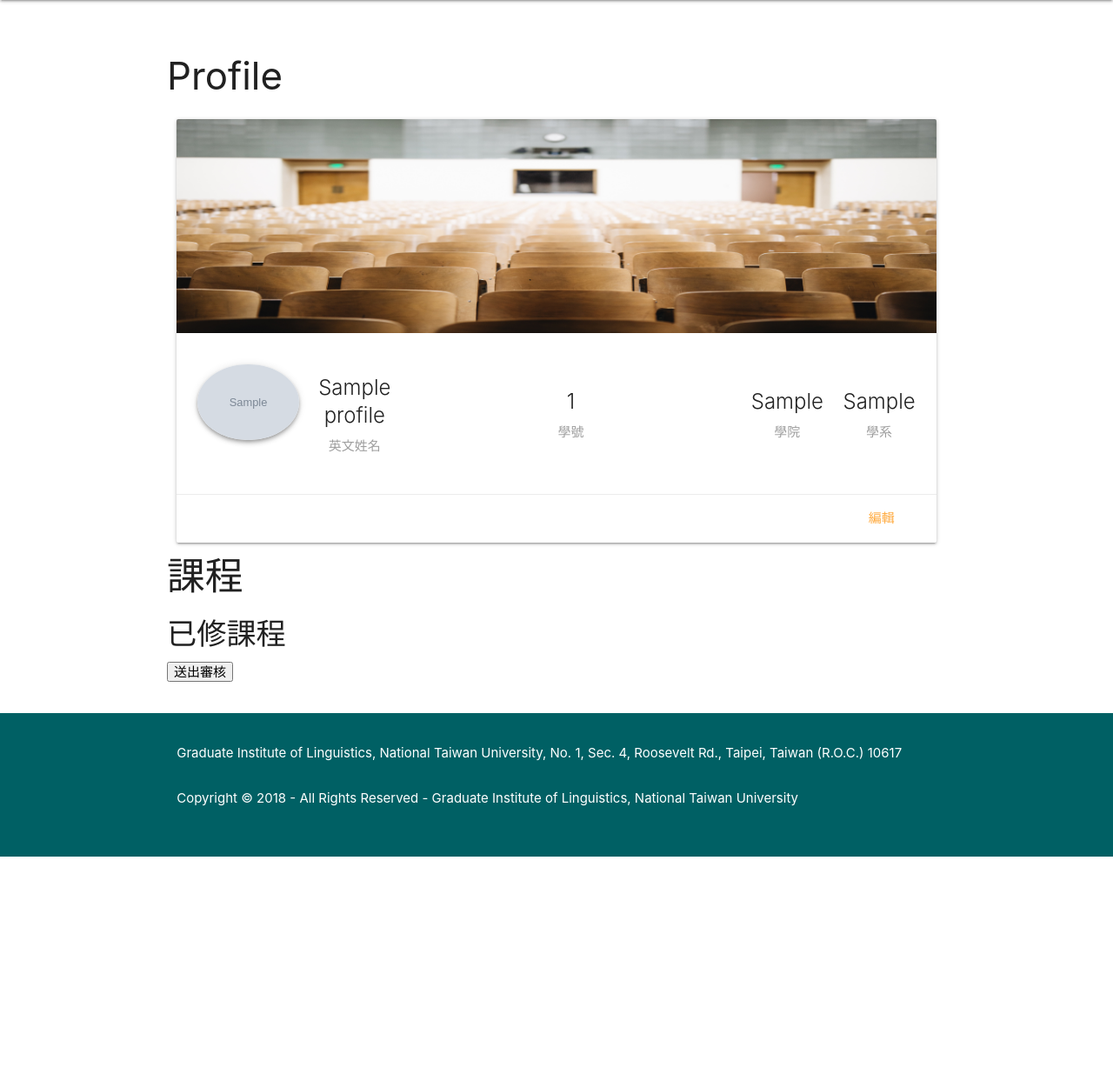
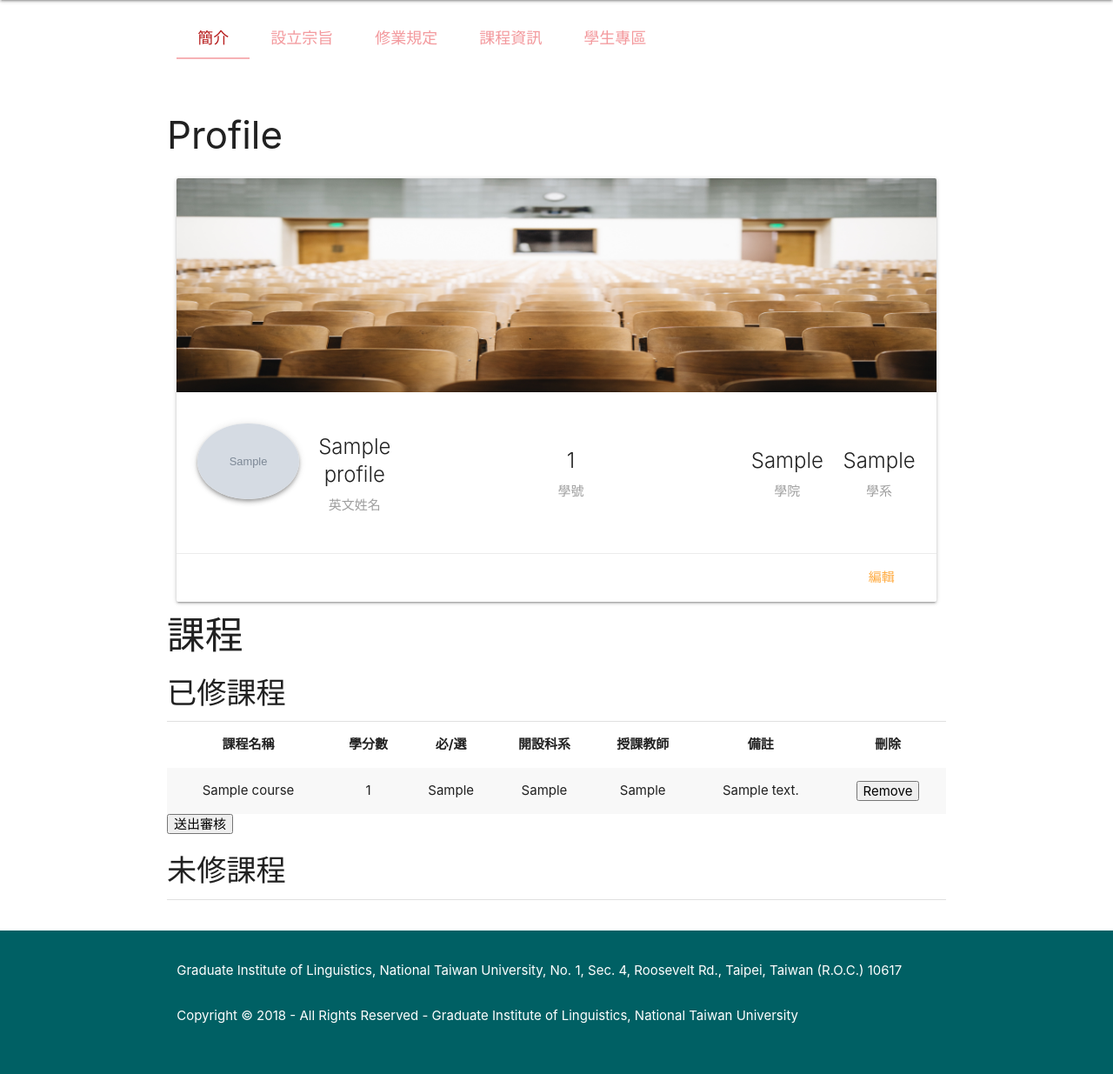
Before and after one commit to dachenlian/gil_website, a Django app: page /cross_disciplinary/profile/1/ in a window 1280 px wide. Shown: the part 64-1299 px from the top of the page at 87% size. Before the commit the page ends 1049 px from the top, so only its background shows below. Run offline with Django 3.2, Linux system fonts and the light colour scheme; a user stored in the database is signed in; tables that the repository leaves empty hold one stand-in row (values such as "Sample post"); grey boxes marked "Sample" are stand-in pictures; some libraries are stand-ins or nearby versions.

Commit message:
got course selection working

```diff
--- a/gil_website/cross_disciplinary/forms.py
+++ b/gil_website/cross_disciplinary/forms.py
@@ -34,7 +34,7 @@ class SignUpForm(UserCreationForm):
 class ProfileUpdateForm(forms.ModelForm):
     class Meta:
         model = Profile
-        exclude = ['user']
+        exclude = ['user', 'courses']
         labels = {
             'student_id': '學號',
             'eng_name': '英文姓名',
--- a/gil_website/cross_disciplinary/views.py
+++ b/gil_website/cross_disciplinary/views.py
@@ -77,9 +77,28 @@ class ProfileDetailView(LoginRequiredMixin, UserPassesTestMixin, DetailView):
     template_name = "cross_disciplinary/profile_detail.html"
     context_object_name = "profile"
 
+    def get_context_data(self, **kwargs):
+        profile = Profile.objects.get(id=self.request.user.id)
+        context = super().get_context_data(**kwargs)
+        context['selected'] = profile.courses.all()
+        context['not_selected'] = Course.objects.exclude(pk__in=profile.courses.all())
+        return context
+
     def test_func(self):
         profile = self.get_object()
         return profile.id == self.request.user.id
+
+    def post(self, request, pk):
+        course = request.POST.get('course', None)
+        course = Course.objects.get(name=course)
+        course_boolean = request.POST.get('course_boolean', None) == "True"
+        profile = Profile.objects.get(id=request.user.id)
+        if course:
+            if course_boolean:
+                profile.courses.add(course)
+            else:
+                profile.courses.remove(course)
+        return redirect("cross:profile_detail", pk=request.user.pk)
 
 
 class ProfileUpdateView(UpdateView):
@@ -87,6 +106,9 @@ class ProfileUpdateView(UpdateView):
     template_name = "cross_disciplinary/profile_update_form.html"
     form_class = ProfileUpdateForm
 
+    class Meta:
+        exclude = ('courses', )
+
     def form_valid(self, form):
         user = form.save()
         return redirect("cross:profile_detail", pk=user.pk)
--- a/gil_website/templates/cross_disciplinary/base.html
+++ b/gil_website/templates/cross_disciplinary/base.html
@@ -30,11 +30,11 @@
     <div class="row">
         <div class="col s12">
             <ul class="tabs cyan-text text-darken-4">
-                <li class="tab col s1"><a style="font-size: large;" target="_blank" class="red-text text-darken-4" href="{% url 'cross:index' %}">簡介</a></li>
-                <li class="tab col s1"><a target="_blank" href="{% url 'cross:purpose' %}">設立宗旨</a></li>
-                <li class="tab col s1"><a target="_blank" href="{% url 'cross:requirements' %}">修業規定</a></li>
-                <li class="tab col s1"><a target="_blank" href="{% url 'cross:course_info' %}">課程資訊</a></li>
-                <li class="tab col s1"><a target="_blank" href="{% url 'cross:student' %}">學生專區</a></li>
+                <li class="tab col"><a style="font-size: large;" target="_blank" class="red-text text-darken-4" href="{% url 'cross:index' %}">簡介</a></li>
+                <li class="tab col"><a style="font-size: large;" target="_blank" href="{% url 'cross:purpose' %}">設立宗旨</a></li>
+                <li class="tab col"><a style="font-size: large;" target="_blank" href="{% url 'cross:requirements' %}">修業規定</a></li>
+                <li class="tab col"><a style="font-size: large;" target="_blank" href="{% url 'cross:course_info' %}">課程資訊</a></li>
+                <li class="tab col"><a style="font-size: large;" target="_blank" href="{% url 'cross:student' %}">學生專區</a></li>
             </ul>
         </div>
     </div>
--- a/gil_website/templates/cross_disciplinary/profile_detail.html
+++ b/gil_website/templates/cross_disciplinary/profile_detail.html
@@ -1,6 +1,7 @@
 {% extends 'cross_disciplinary/base.html' %}
 {% load static %}
 {% block content %}
+    {{ block.super }}
     <div class="row">
         <div class="section">
             <h3>Profile</h3>
@@ -40,7 +41,8 @@
                     </div>
                     <div class="card-reveal">
                         <span class="card-title flow-text grey-text text-darken-4">
-                            {{ profile.zh_name }} | {{ profile.eng_name }} | {{ profile.gender }}  <i class="material-icons right">close</i>
+                            {{ profile.zh_name }} | {{ profile.eng_name }} | {{ profile.gender }}  <i
+                                class="material-icons right">close</i>
                         </span>
                         <ul class="collection flow-text">
                             <li class="collection-item">
@@ -192,7 +194,78 @@
         <div class="section">
             <h3>課程</h3>
             <h4>已修課程</h4>
+            <div class="divider"></div>
+            {% if selected %}
+                <table class="striped highlight responsive-table centered">
+                    <thead>
+                    <tr>
+                        <th>課程名稱</th>
+                        <th>學分數</th>
+                        <th>必/選</th>
+                        <th>開設科系</th>
+                        <th>授課教師</th>
+                        <th>備註</th>
+                        <th>刪除</th>
+                    </tr>
+                    </thead>
+                    {% for course in selected %}
+                        <tr>
+                            <td>{{ course.name }}</td>
+                            <td>{{ course.credit }}</td>
+                            <td>{{ course.required }}</td>
+                            <td>{{ course.department }}</td>
+                            <td>{{ course.professor }}</td>
+                            <td>{{ course.note }}</td>
+                            <td>
+                                <form action="{% url 'cross:profile_detail' user.id %}" method="post">
+                                    {% csrf_token %}
+                                    <input type="hidden" name="course" value="{{ course.name }}">
+                                    <input type="hidden" name="course_boolean" value="False">
+                                    <button>Remove</button>
+                                </form>
+                            </td>
+                        </tr>
+                    {% endfor %}
+                </table>
+            {% else %}
+                <p>No courses selected!</p>
+            {% endif %}
             <button>送出審核</button>
+            <h4>未修課程</h4>
+            <div class="divider"></div>
+            {% if not_selected %}
+                <table class="striped highlight responsive-table centered">
+                    <thead>
+                    <tr>
+                        <th>課程名稱</th>
+                        <th>學分數</th>
+                        <th>必/選</th>
+                        <th>開設科系</th>
+                        <th>授課教師</th>
+                        <th>備註</th>
+                        <th>增加</th>
+                    </tr>
+                    </thead>
+                    {% for course in not_selected %}
+                        <tr>
+                            <td>{{ course.name }}</td>
+                            <td>{{ course.credit }}</td>
+                            <td>{{ course.required }}</td>
+                            <td>{{ course.department }}</td>
+                            <td>{{ course.professor }}</td>
+                            <td>{{ course.note }}</td>
+                            <td>
+                                <form action="{% url 'cross:profile_detail' user.id %}" method="post">
+                                    {% csrf_token %}
+                                    <input type="hidden" name="course" value="{{ course.name }}">
+                                    <input type="hidden" name="course_boolean" value="True">
+                                    <button>Add</button>
+                                </form>
+                            </td>
+                        </tr>
+                    {% endfor %}
+                </table>
+            {% endif %}
         </div>
     </div>
 {% endblock content %}
--- a/gil_website/templates/cross_disciplinary/profile_update_form.html
+++ b/gil_website/templates/cross_disciplinary/profile_update_form.html
@@ -4,6 +4,7 @@
 
 
 {% block content %}
+    {{ block.super }}
     <div class="row">
         <div class="section">
             <h3>Update</h3>
--- a/gil_website/templates/cross_disciplinary/purpose.html
+++ b/gil_website/templates/cross_disciplinary/purpose.html
@@ -1,6 +1,7 @@
 {% extends 'cross_disciplinary/base.html' %}
 {% load static %}
 {% block content %}
+    {{ block.super }}
     <div style="margin-top: 50px;" class="row">
         <div class="col l6 s12">
             <div class="section">
--- a/gil_website/templates/cross_disciplinary/requirements.html
+++ b/gil_website/templates/cross_disciplinary/requirements.html
@@ -2,6 +2,7 @@
 {% load static %}
 
 {% block content %}
+    {{ block.super }}
     <div style="margin-top: 50px;" class="row">
         <div class="section">
             <h3>修業規定</h3>
--- a/gil_website/templates/cross_disciplinary/signup.html
+++ b/gil_website/templates/cross_disciplinary/signup.html
@@ -3,6 +3,7 @@
 {% load material_form %}
 
 {% block content %}
+    {{ block.super }}
     <div style="margin-top: 50px;" class="row">
         <div class="section">
             <h3>學生專區</h3>
--- a/gil_website/templates/cross_disciplinary/student_area.html
+++ b/gil_website/templates/cross_disciplinary/student_area.html
@@ -2,6 +2,7 @@
 {% load static %}
 
 {% block content %}
+    {{ block.super }}
     <div style="margin-top: 50px;" class="row">
         <div class="section">
             <h3>學生專區</h3>
```
Also changed, not shown: gil_website/templates/cross_disciplinary/course_info.html (+6 -34 lines). Lines whose indentation alone changed are shown as unchanged.
